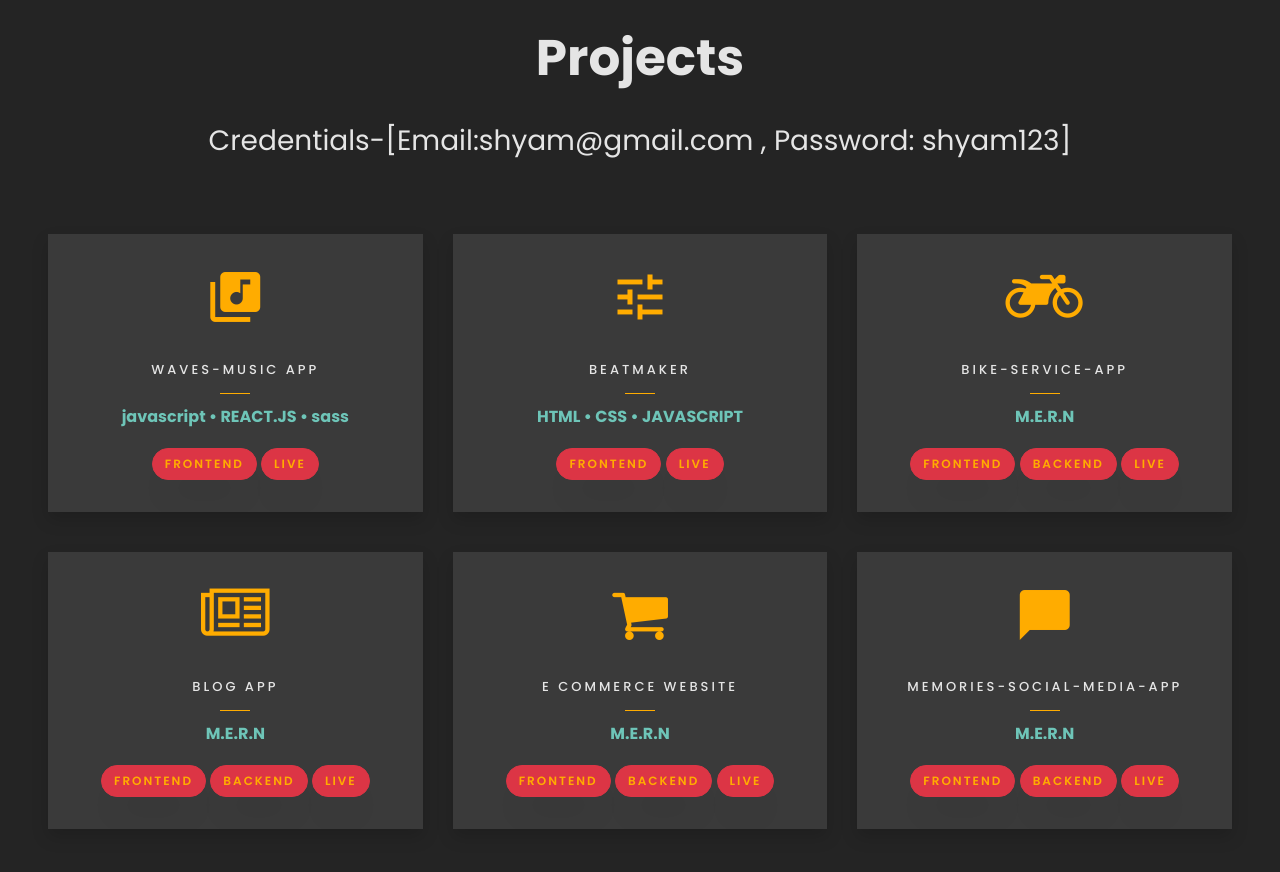
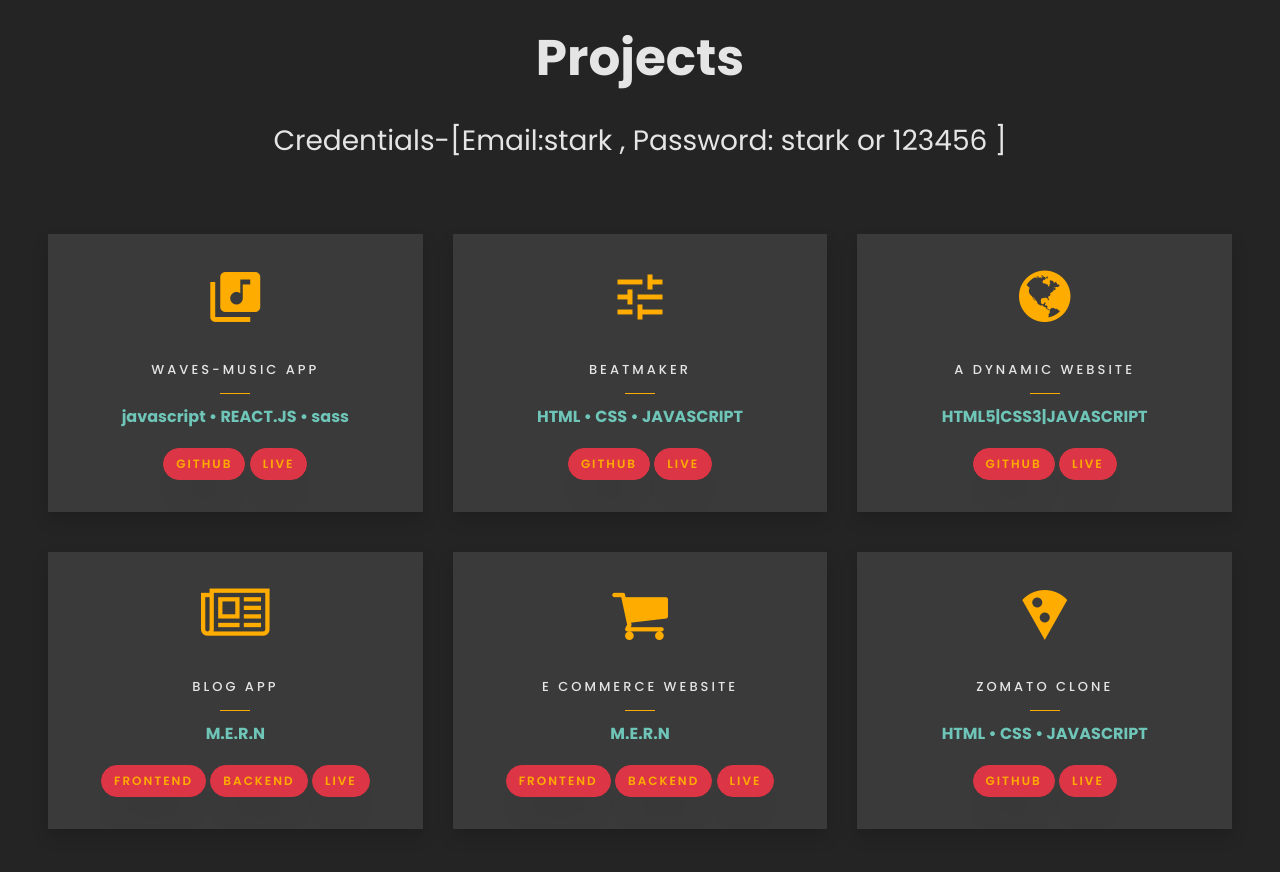
Before and after one commit to shyamPhx/My-Portfolio, a plain HTML site: page index.html in a window 1280 px wide. Shown: the part 2840-3712 px from the top of the page. Drawn offline with Linux system fonts and the light colour scheme; files whose address does not match are found by name.

Commit message:
portfolio-changed-final

```diff
--- a/index.html
+++ b/index.html
@@ -113,7 +113,7 @@
 					</div>
 					<div class="counter-wrap ftco-animate d-flex mt-md-3">
 						<div class="text">
-							<p><a href="https://drive.google.com/file/d/1ZiZkNzSYjTsysVSkHLQ2GCI-gBTdZAue/view?usp=sharing" target="_blank" class="btn btn-primary py-3 px-3">View CV</a></p>
+							<p><a href="https://drive.google.com/file/d/1fd4YE1LWxipatId0zi1pMgj2H8HnWVBh/view?usp=sharing" target="_blank" class="btn btn-primary py-3 px-3">View CV</a></p>
 						</div>
 					</div>
 				</div>
@@ -217,7 +217,7 @@
 			<div class="row justify-content-center py-5 mt-5">
 				<div class="col-md-12 heading-section text-center ftco-animate">
 					<h2 class="mb-4">Projects</h2>
-					<h3 class="mb-4">Credentials-[Email:shyam@gmail.com , Password: shyam123] </h3>
+					<h3 class="mb-4">Credentials-[Email:stark , Password: stark or 123456  ] </h3>
 				</div>
 			</div>
 			<div class="row">
@@ -230,7 +230,7 @@
 							<h3 class="mb-4">WAVES-MUSIC APP</h3>
 							<p><strong>javascript • REACT.JS • sass </strong></p>
 							<div class="btn-site">
-							<button type="button" class="btn btn-danger"><a href="https://github.com/shyamPhx/waves-react" target="_blank">Frontend</a></button>
+							<button type="button" class="btn btn-danger"><a href="https://github.com/shyamPhx/waves-react" target="_blank">Github</a></button>
 
 					     	<button type="button" class="btn btn-danger"><a href="https://waves15.netlify.app" target="_blank"> Live</a></button>
 						</div>
@@ -247,7 +247,7 @@
 							<h3 class="mb-4">BeatMaker</h3>
 							<p><strong>HTML • CSS • JAVASCRIPT</strong></p>
 							<div>
-								<button type="button" class="btn btn-danger"><a href="https://github.com/shyamPhx/Beatmaker-project" target="_blank">Frontend</a></button>
+								<button type="button" class="btn btn-danger"><a href="https://github.com/shyamPhx/Beatmaker-project" target="_blank">Github</a></button>
 
 					     	<button type="button" class="btn btn-danger"><a href="https://eager-haibt-64c0d1.netlify.app" target="_blank"> Live</a></button>
 							</div>
@@ -258,15 +258,15 @@
 				<div class="col-md-4 text-center d-flex mx-auto ftco-animate">
 			               <div class="services-1 shadow">
 						<span class="icon">
-							<i class="icon-motorcycle"></i>
+							<i class="icon-globe"></i>
 						</span>
 						<div class="desc">
-							<h3 class="mb-4">Bike-service-app</h3>
-							<p><strong>M.E.R.N</strong></p>
+							<h3 class="mb-4">A DYNAMIC WEBSITE</h3>
+							<p><strong>HTML5|CSS3|JAVASCRIPT</strong></p>
 							<div>
-								<button type="button" class="btn btn-danger"><a href="https://github.com/shyamPhx/bike-service-front-end" target="_blank">Frontend</a></button>
-								<button type="button" class="btn btn-danger"><a href="https://github.com/shyamPhx/bike-service-backend" target="_blank">Backend</a></button>
-					     	<button type="button" class="btn btn-danger"><a href="https://mechmac15.netlify.app" target="_blank">Live</a></button>
+								<button type="button" class="btn btn-danger"><a href="https://github.com/shyamPhx/dynamic-website-js" target="_blank">Github</a></button>
+
+					     	<button type="button" class="btn btn-danger"><a href="https://dynamic15.netlify.app" target="_blank">Live</a></button>
 							</div>
 						</div>
 					</div>
@@ -285,7 +285,7 @@
 							<div>
 							<button type="button" class="btn btn-danger"><a href="https://github.com/shyamPhx/Blog-app-Frontend" target="_blank">Frontend</a></button>
 							<button type="button" class="btn btn-danger"><a href="https://github.com/shyamPhx/Blog-app-Backend" target="_blank">Backend</a></button>
-					     	<button type="button" class="btn btn-danger"><a href="https://laughing-chandrasekhar-0ff95a.netlify.app/" target="_blank"> Live</a></button>
+					     	<button type="button" class="btn btn-danger"><a href="https://blog-15.netlify.app" target="_blank"> Live</a></button>
 							</div>
 						</div>
 					</div>
@@ -302,7 +302,7 @@
 					<div>
 					<button type="button" class="btn btn-danger"><a href="https://github.com/shyamPhx/Ecommerce-Frontend" target="_blank">Frontend</a></button>
 					<button type="button" class="btn btn-danger"><a href="https://github.com/shyamPhx/Ecommerce-Backend" target="_blank">Backend</a></button>
-					<button type="button" class="btn btn-danger"><a href="https://lama15.netlify.app" target="_blank"> Live</a></button>
+					<button type="button" class="btn btn-danger"><a href="https://e-shop15.netlify.app" target="_blank"> Live</a></button>
 						</div>
 						</div>
 					</div>
@@ -311,15 +311,15 @@
 
 						<div class="services-1 shadow">
 						<span class="icon">
-							<i class="icon-chat_bubble"></i>
+							<i class="icon-local_pizza"></i>
 						</span>
 						<div class="desc">
-							<h3 class="mb-4">Memories-social-media-app</h3>
-							<p><strong>M.E.R.N</strong></p>
+							<h3 class="mb-4">ZOMATO CLONE</h3>
+							<p><strong>HTML • CSS • JAVASCRIPT</strong></p>
 							<div>
-								<button type="button" class="btn btn-danger"><a href="https://github.com/shyamPhx/social-media-front-end" target="_blank">Frontend</a></button>
-								<button type="button" class="btn btn-danger"><a href="https://github.com/shyamPhx/social-media-backend" target="_blank">Backend</a></button>
-								<button type="button" class="btn btn-danger"><a href="https://laughing-jepsen-0e6784.netlify.app" target="_blank"> Live</a></button>
+								<button type="button" class="btn btn-danger"><a href="https://github.com/shyamPhx/zomato-clone" target="_blank">Github</a></button>
+
+								<button type="button" class="btn btn-danger"><a href="https://zomato15.netlify.app" target="_blank">Live</a></button>
 							</div>
 						</div>
 					</div>
```
